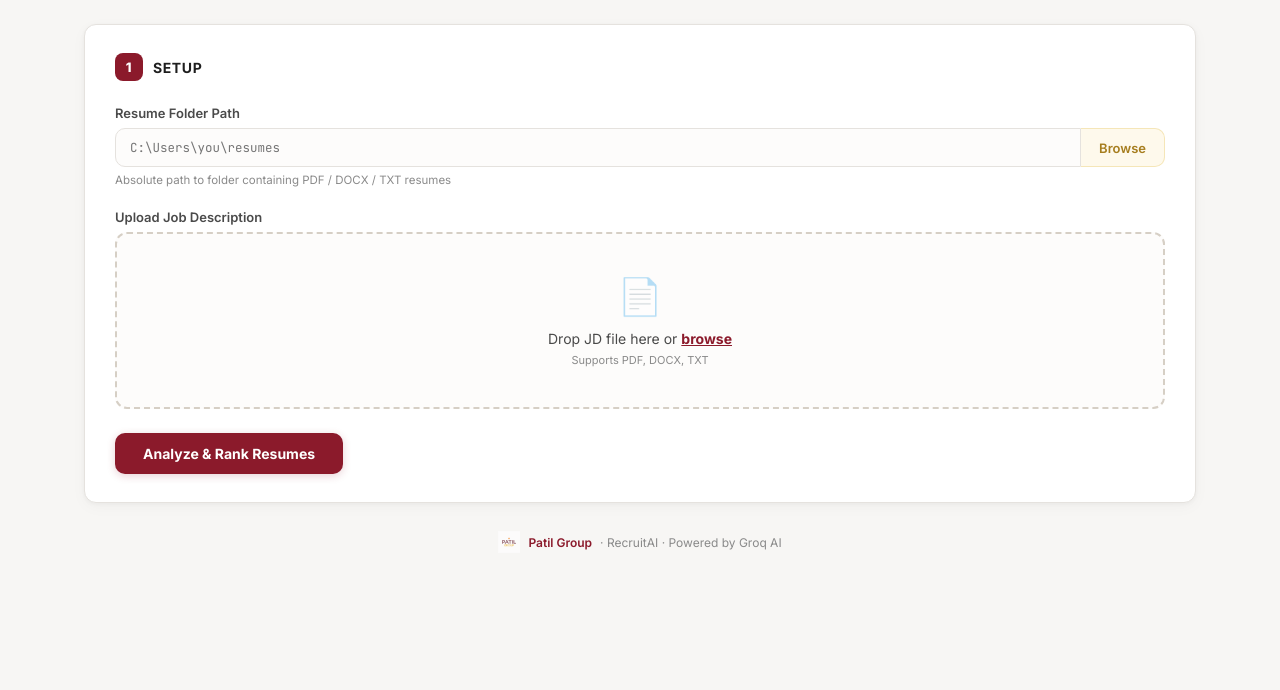
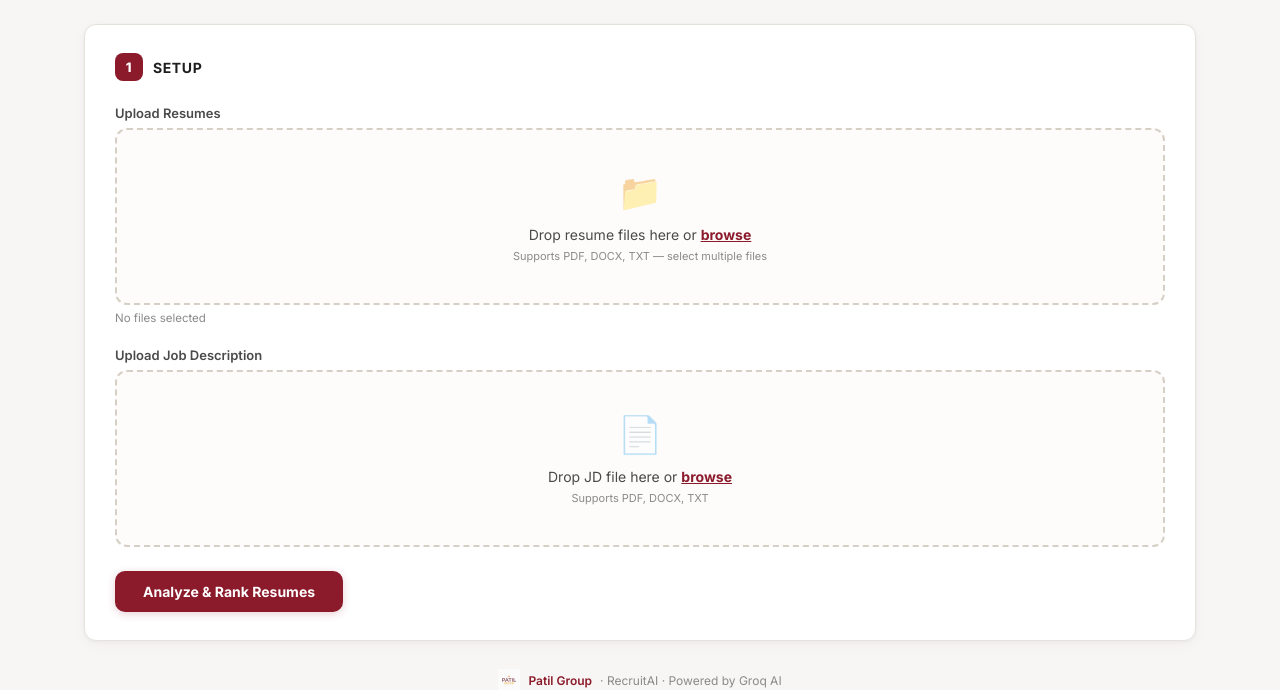
Before and after one commit to srikar1597/RecruitAI, a Flask app: page / in a window 1280 px wide. Shown: the part 93-783 px from the top of the page. Before the commit the page ends 643 px from the top, so only its background shows below. Run offline with Flask 3, Linux system fonts and the light colour scheme.

Commit message:
Add files via upload

```diff
--- a/templates/index.html
+++ b/templates/index.html
@@ -643,14 +643,19 @@ tbody tr:hover td { background: #fdfcfa; }
     Setup
   </div>
 
-  <!-- Folder Path -->
+  <!-- Resume Upload -->
   <div style="margin-bottom: 22px;">
-    <label>Resume Folder Path</label>
-    <div class="input-wrap has-btn">
-      <input type="text" id="folder-path" placeholder="C:\Users\you\resumes" oninput="validateFolder()" />
-      <button class="browse-btn" onclick="browseFolder()">Browse</button>
+    <label>Upload Resumes</label>
+    <div class="dropzone" id="resume-zone"
+         ondragover="event.preventDefault();this.classList.add('drag-over')"
+         ondragleave="this.classList.remove('drag-over')"
+         ondrop="handleResumeDrop(event)">
+      <input type="file" id="resume-files" accept=".pdf,.docx,.doc,.txt" multiple onchange="handleResumeChange(event)" />
+      <div class="dropzone-icon">📁</div>
+      <p>Drop resume files here or <strong>browse</strong></p>
+      <small>Supports PDF, DOCX, TXT — select multiple files</small>
     </div>
-    <div class="hint" id="folder-hint">Absolute path to folder containing PDF / DOCX / TXT resumes</div>
+    <div class="hint" id="resume-hint">No files selected</div>
   </div>
 
   <!-- JD Upload -->
@@ -736,43 +741,43 @@ let results = [];
 let chats = {};
 
 // ═══════════════════════════════════════════════════
-//  FOLDER
+//  RESUME UPLOAD
 // ═══════════════════════════════════════════════════
-async function browseFolder() {
-  const res = await fetch('/api/browse', { method: 'POST' });
-  const data = await res.json();
-  if (data.path) {
-    document.getElementById('folder-path').value = data.path;
-    setFolderHint(data.count);
-  }
+let resumeFileList = [];
+
+function handleResumeDrop(e) {
+  e.preventDefault();
+  document.getElementById('resume-zone').classList.remove('drag-over');
+  const dropped = Array.from(e.dataTransfer.files).filter(f =>
+    /\.(pdf|docx|doc|txt)$/i.test(f.name)
+  );
+  if (dropped.length) addResumeFiles(dropped);
 }
 
-let folderTimer;
-function validateFolder() {
-  clearTimeout(folderTimer);
-  folderTimer = setTimeout(async () => {
-    const path = document.getElementById('folder-path').value.trim();
-    if (!path) return;
-    const res = await fetch('/api/validate-folder', {
-      method: 'POST', headers: {'Content-Type':'application/json'},
-      body: JSON.stringify({path})
-    });
-    const data = await res.json();
-    if (data.valid) setFolderHint(data.count);
-    else setFolderError('Folder not found or inaccessible');
-  }, 600);
+function handleResumeChange(e) {
+  const selected = Array.from(e.target.files);
+  if (selected.length) addResumeFiles(selected);
 }
 
-function setFolderHint(count) {
-  const el = document.getElementById('folder-hint');
+function addResumeFiles(files) {
+  const existing = new Set(resumeFileList.map(f => f.name));
+  const newFiles = files.filter(f => !existing.has(f.name));
+  resumeFileList = [...resumeFileList, ...newFiles];
+  updateResumeHint();
+}
+
+function updateResumeHint() {
+  const el = document.getElementById('resume-hint');
+  if (resumeFileList.length === 0) {
+    el.className = 'hint';
+    el.textContent = 'No files selected';
+  } else {
     el.className = 'hint ok';
-  el.textContent = `✓ ${count} resume file${count !== 1 ? 's' : ''} found`;
-  document.getElementById('file-count').textContent = '';
+    el.textContent = `✓ ${resumeFileList.length} resume file${resumeFileList.length !== 1 ? 's' : ''} selected`;
   }
-function setFolderError(msg) {
-  const el = document.getElementById('folder-hint');
-  el.className = 'hint err';
-  el.textContent = '✗ ' + msg;
+  document.getElementById('file-count').textContent = resumeFileList.length > 0
+    ? `${resumeFileList.length} file${resumeFileList.length !== 1 ? 's' : ''} ready`
+    : '';
 }
 
 // ═══════════════════════════════════════════════════
@@ -836,11 +841,10 @@ function clearJD() {
 //  ANALYSIS (SSE streaming)
 // ═══════════════════════════════════════════════════
 async function startAnalysis() {
-  const folderPath = document.getElementById('folder-path').value.trim();
   const errBox = document.getElementById('error-msg');
   errBox.style.display = 'none';
 
-  if (!folderPath) { showError('Please select a resume folder.'); return; }
+  if (!resumeFileList.length) { showError('Please upload at least one resume file.'); return; }
   if (!jdText) { showError('Please upload a Job Description file.'); return; }
 
   document.getElementById('analyze-btn').disabled = true;
@@ -848,38 +852,34 @@ async function startAnalysis() {
   document.getElementById('results-card').style.display = 'none';
   results = [];
   chats = {};
-  setProgress(2, 'Connecting to AI...');
+  setProgress(10, `Uploading ${resumeFileList.length} resume(s) to AI...`);
 
   const formData = new FormData();
-  formData.append('folder_path', folderPath);
+  resumeFileList.forEach(f => formData.append('resumes', f));
   formData.append('jd_text', jdText);
 
+  try {
+    setProgress(30, 'Analyzing resumes with Groq AI...');
     const response = await fetch('/api/analyze', { method: 'POST', body: formData });
-  const reader = response.body.getReader();
-  const decoder = new TextDecoder();
-  let buf = '';
+    setProgress(80, 'Processing results...');
+    const evt = await response.json();
 
-  while (true) {
-    const { done, value } = await reader.read();
-    if (done) break;
-    buf += decoder.decode(value, { stream: true });
-    const lines = buf.split('\n');
-    buf = lines.pop();
-    for (const line of lines) {
-      if (!line.startsWith('data: ')) continue;
-      const evt = JSON.parse(line.slice(6));
-      if (evt.type === 'error') { showError(evt.message); break; }
-      if (evt.type === 'progress') setProgress(evt.progress, evt.message);
+    if (evt.type === 'error') {
+      showError(evt.message);
+      return;
+    }
     if (evt.type === 'done') {
       results = evt.results;
-        setProgress(100, `Done! ${results.length} candidates ranked.`);
+      setProgress(100, `Done! ${results.length} candidate${results.length !== 1 ? 's' : ''} ranked.`);
       setTimeout(showResults, 400);
     }
+  } catch (err) {
+    showError('Request failed: ' + err.message + '. Please try again.');
+  } finally {
+    document.getElementById('analyze-btn').disabled = false;
   }
 }
 
-  document.getElementById('analyze-btn').disabled = false;
-}
 
 function setProgress(pct, msg) {
   document.getElementById('progress-fill').style.width = pct + '%';
```
Lines whose indentation alone changed are shown as unchanged.
